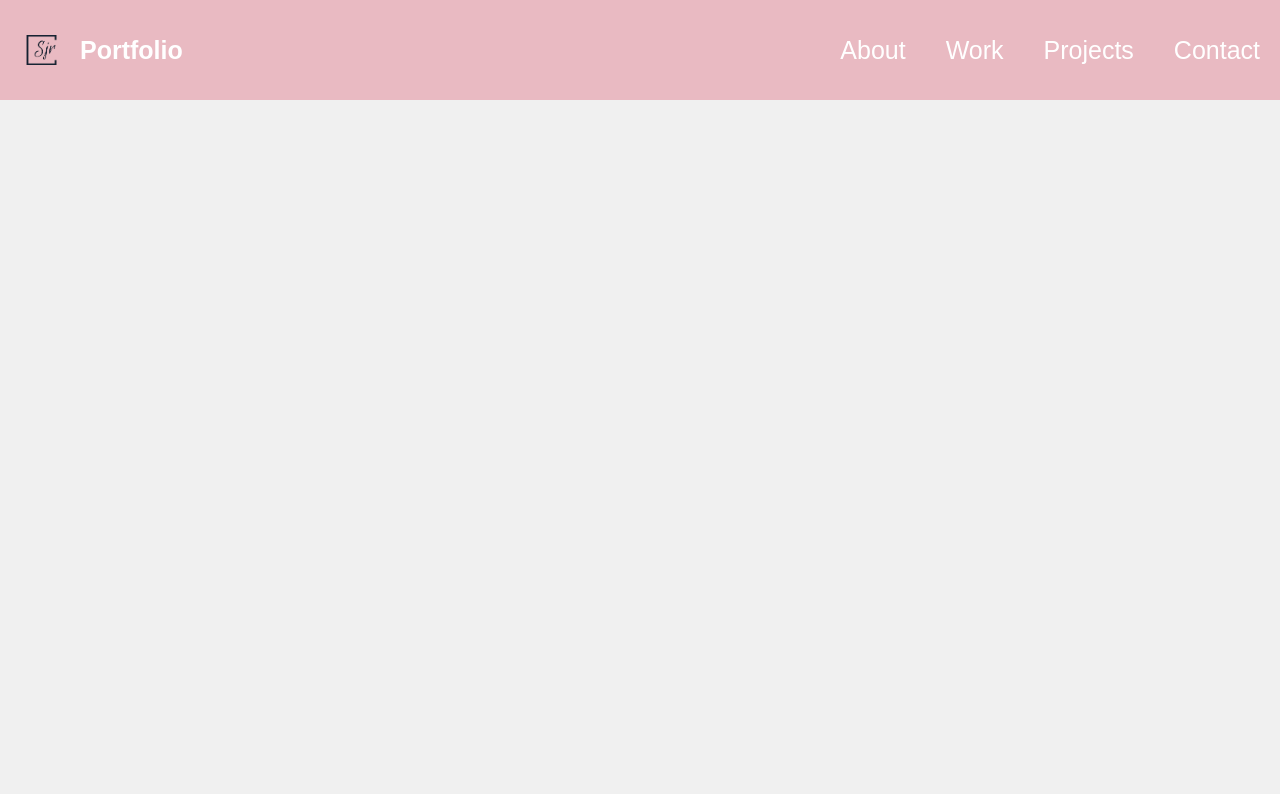
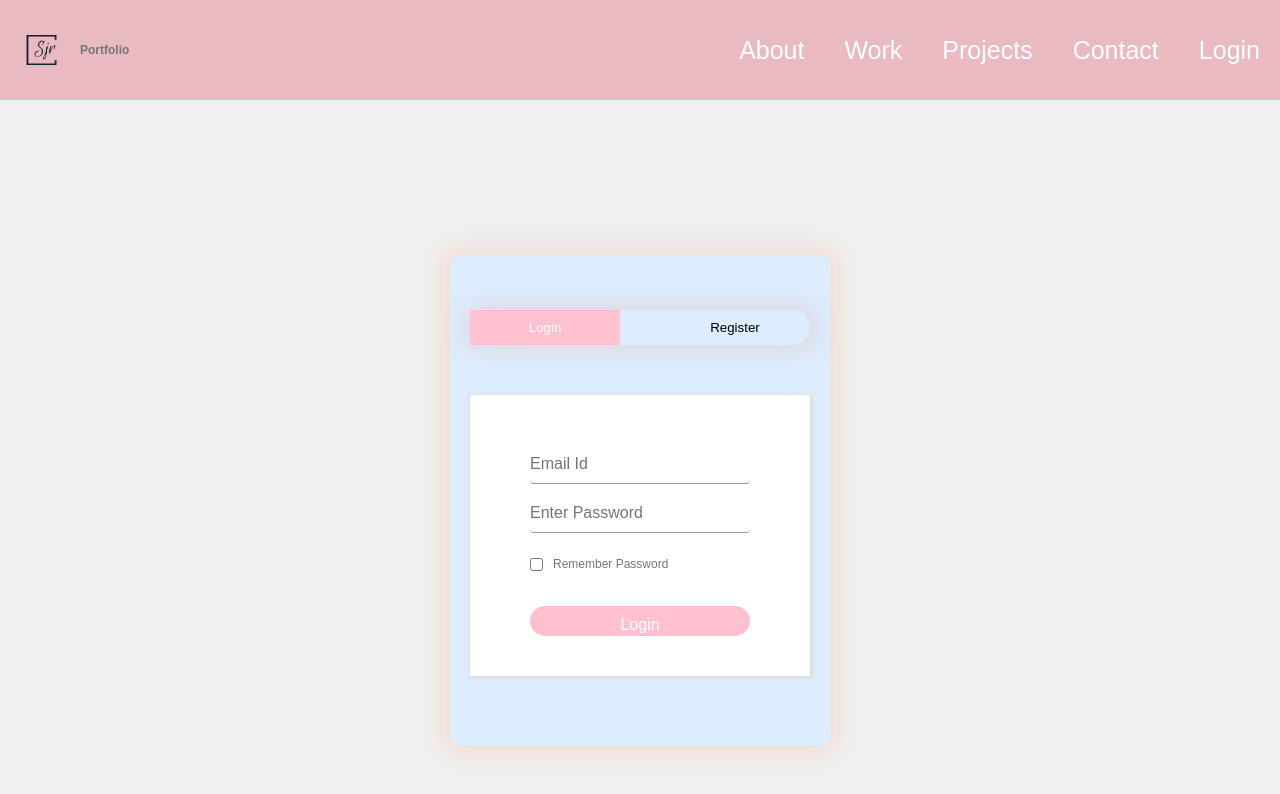
Before and after one commit to shilpashaji1204/interactive_portfolio, a React (Vite) app in the folder frontend/: page /login in a window 1280 px wide. Shown: the top 794 px of the page. Built offline with nearby package versions, Linux system fonts and the light colour scheme.

Commit message:
create new login and registration page and its css

```diff
--- a/frontend/src/App.jsx
+++ b/frontend/src/App.jsx
@@ -8,6 +8,7 @@ import Contact from './pages/Contact';
 import Navbar from './components/Navbar';
 import TechStack from './pages/TechStack';
 import HomePage from './components/HomePage';
+import Login from './pages/Login';
 
 
 function App() {
@@ -24,7 +25,7 @@ function App() {
             <Route path="/projects" element = {<Projects />} />
             <Route path="/contact" element = {<Contact />} />
             <Route path="/techStack" element={<TechStack />} />
-
+            <Route path="/login" element = {<Login />} />
           </Routes>
 
         </Router>
--- a/frontend/src/components/HomePage.jsx
+++ b/frontend/src/components/HomePage.jsx
@@ -3,6 +3,7 @@ import About from "../pages/About";
 import Work from "../pages/Work";
 import Projects from "../pages/Projects";
 import Contact from "../pages/Contact";
+
 
 
 const HomePage = () => {
--- a/frontend/src/components/Navbar.jsx
+++ b/frontend/src/components/Navbar.jsx
@@ -34,6 +34,7 @@ const Navbar = () => {
                 <Link to="/work"> Work </Link>
                 <Link to="/projects"> Projects </Link>
                 <Link to="/contact"> Contact </Link>
+                <Link to="/login"> Login </Link>
             </div>
         </div>
     );
--- /dev/null
+++ b/frontend/src/pages/Login.jsx
@@ -0,0 +1,53 @@
+import React, { useState } from "react";
+import Registration from "./Registration";
+import "../styles/Login.css";
+
+const Login = () => {
+    const [showLogin, setShowLogin] = useState(true);
+
+    const handleToggle = () => {
+        setShowLogin(!showLogin);
+    };
+
+    const handleSubmit = (event) => {
+        event.preventDefault();
+
+    };
+
+    return (
+        <div id="login-form" className="login-page">
+            <div className="form-box">
+                <div className="button-box">
+                    <button
+                        type="button"
+                        onClick={handleToggle}
+                        className={`toggle-btn ${showLogin ? "active" : ""}`}
+                    >
+                        Login
+                    </button>
+                    <button
+                        type="button"
+                        onClick={handleToggle}
+                        className={`toggle-btn ${!showLogin ? "active" : ""}`}
+                    >
+                        Register
+                    </button>
+                </div>
+                {showLogin ? (
+                    <form id="login" className="input-group-login" onSubmit={handleSubmit}>
+                        <input type="text" className="input-field" placeholder="Email Id" />
+                        <input type="password" className="input-field" placeholder="Enter Password" />
+                        <div className="checkbox-container">
+                            <input type="checkbox" className="check-box" /><span>Remember Password</span>
+                        </div>
+                        <button type="submit" className="submit-btn">Login</button>
+                    </form>
+                ) : (
+                    <Registration />
+                )}
+            </div>
+        </div>
+    );
+};
+
+export default Login;
--- /dev/null
+++ b/frontend/src/pages/Registration.jsx
@@ -0,0 +1,32 @@
+import React, { useState } from "react";
+import '../styles/Registration.css';
+
+const Registration = () => {
+    const handleSubmit = (event) => {
+      event.preventDefault();
+
+    };
+
+
+  return (
+
+    <div id="registration-form" className="registration-page">
+
+        <form id="register" className="input-group-register" onSubmit={handleSubmit}>
+          <input type="text" className="input-field" placeholder="Name" />
+          <input type="email" className="input-field" placeholder="Email Id" />
+          <input type="password" className="input-field" placeholder="Enter Password" />
+          <div className="checkbox-container">
+          <input type="checkbox" className="check-box" />
+          <span>I agree to the terms and conditions</span>
+          </div>
+          <button type="submit" className="submit-btn">
+            Register
+          </button>
+        </form>
+      </div>
+
+  );
+};
+
+export default Registration;
--- /dev/null
+++ b/frontend/src/styles/Login.css
@@ -0,0 +1,102 @@
+#login-form {
+    display: flex;
+    justify-content: center;
+    align-items: center;
+    height: 100vh;
+  }
+
+  .form-box {
+    width: 380px;
+    height: auto;
+    position: relative;
+    margin: 2% auto;
+    background: #dcedff;
+    padding: 20px;
+    border-radius: 10px;
+    box-shadow: 0 0 20px 9px #ff61241f;
+  }
+
+  .button-box {
+    display: flex;
+    justify-content: space-between;
+    margin: 35px auto;
+    position: relative;
+    box-shadow: 0 0 20px 9px #ff61241f;
+    border-radius: 30px;
+  }
+
+  .toggle-btn {
+    padding: 10px 20px;
+    cursor: pointer;
+    background: transparent;
+    border: 0;
+    outline: none;
+    position: relative;
+    width: 150px;
+  }
+
+  .toggle-btn.active {
+    background-color: #FFC1CF;
+    color: #fff;
+  }
+
+  .toggle-btn.inactive {
+    background-color: #dcedff;
+    color: #333;
+  }
+
+  .input-field {
+    width: 100%;
+    padding: 10px 0;
+    margin: 10px 0;
+    border: none;
+    border-bottom: 1px solid #999;
+    outline: none;
+    background: none;
+    color: #333;
+    font-size: 16px;
+  }
+  .checkbox-container {
+    display: inline-flex;
+    align-items: center;
+    margin-right: 10px;
+  }
+
+  .check-box {
+    margin-top: 15px;
+
+  }
+
+  span {
+    color: #777;
+    font-size: 12px;
+    white-space: nowrap;
+  }
+
+  .submit-btn {
+    width: 100%;
+    padding: 10px 20px;
+    cursor: pointer;
+    margin-top: 20px;
+    background-color: #FFC1CF;
+    border: none;
+    outline: none;
+    color: #fff;
+    font-size: 16px;
+    border-radius: 30px;
+    transition: background-color 0.3s;
+  }
+
+  .submit-btn:hover {
+    background-color:#5D737E;
+  }
+
+  @media (max-width: 480px) {
+    .form-box {
+      width: 90%;
+    }
+
+    #btn {
+      width: 60px;
+    }
+  }
--- /dev/null
+++ b/frontend/src/styles/Registration.css
@@ -0,0 +1,59 @@
+
+  .toggle-btn {
+    padding: 10px 20px;
+    cursor: pointer;
+    background: transparent;
+    border: 0;
+    outline: none;
+    position: relative;
+    width: 120px;
+  }
+
+  .input-field {
+    width: 100%;
+    padding: 10px 0;
+    margin: 10px 0;
+    border: none;
+    border-bottom: 1px solid #999;
+    outline: none;
+    background: none;
+    color: #333;
+    font-size: 16px;
+  }
+
+  .check-box {
+    margin-right: 10px;
+  }
+
+  span {
+    color: #777;
+    font-size: 12px;
+  }
+
+  .submit-btn {
+    width: 100%;
+    padding: 10px 20px;
+    cursor: pointer;
+    margin-top: 20px;
+    background-color: #FFC1CF;
+    border: none;
+    outline: none;
+    color: #fff;
+    font-size: 16px;
+    border-radius: 30px;
+    transition: background-color 0.3s;
+  }
+
+  .submit-btn:hover {
+    background-color: #5D737E;
+  }
+
+  @media (max-width: 480px) {
+    .form-box {
+      width: 90%;
+    }
+
+    #btn {
+      width: 60px;
+    }
+  }
```
